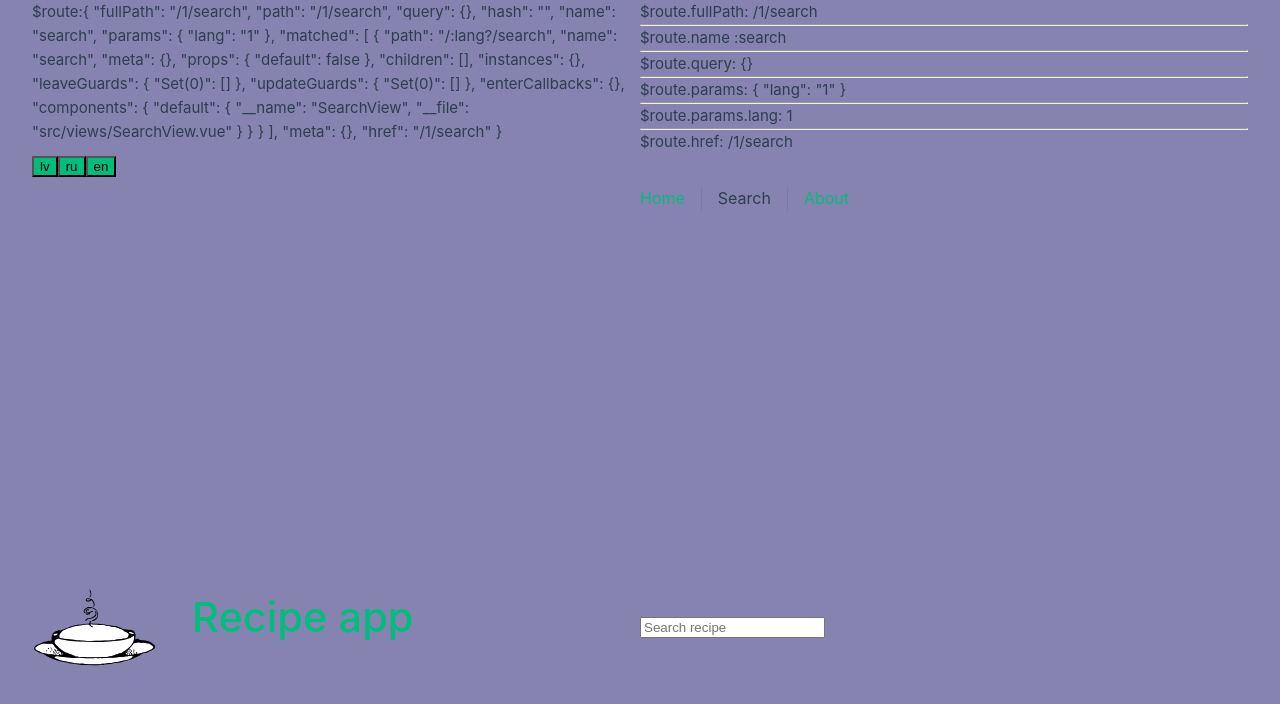
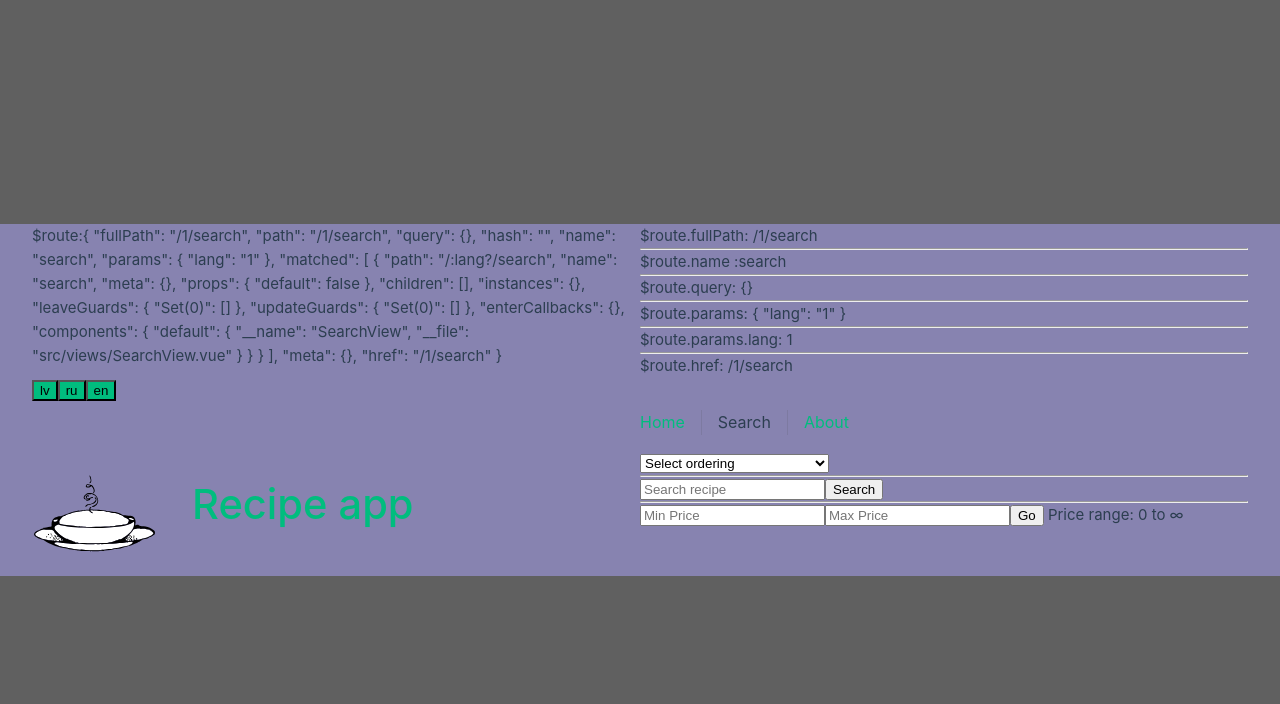
Before and after one commit to kopdarbiba/vue-practice-tom, a Vue app: page /1/search in a window 1280 px wide. Shown: the top 704 px of the page. Built offline with nearby package versions, Linux system fonts and the light colour scheme.

Commit message:
minPrice&maxPrice filter added. Search, ordering field code improvements.

```diff
--- a/src/components/internationalization/LanguageButtons.vue
+++ b/src/components/internationalization/LanguageButtons.vue
@@ -5,7 +5,13 @@ const router = useRouter()
 const route = useRoute()
 
 const submitLanguage = (language) => {
-    router.push({ name: route.name, params: { lang: language }, query: { q: route.query.q } })
+    const newQuery = { ...route.query };
+
+    router.push({
+        name: route.name,
+        params: { lang: language },
+        query: newQuery
+    })
 }
 
 </script>
@@ -40,7 +46,7 @@ const submitLanguage = (language) => {
         </p>
     </div>
     <div class="language-buttons">
-        <button @click="submitLanguage('lv')">lv</button>
+        <button @click="submitLanguage('')">lv</button>
         <button @click="submitLanguage('ru')">ru</button>
         <button @click="submitLanguage('en')">en</button>
     </div>
--- a/src/components/search/SearchRecipeManager.vue
+++ b/src/components/search/SearchRecipeManager.vue
@@ -4,26 +4,84 @@ import { ref } from 'vue'
 
 const router = useRouter()
 const route = useRoute()
-const text = ref('')
+
+const order = ref('')
+const searchQueryString = ref('')
+const min = ref('')
+const max = ref('')
+
+const submitOrdering = () => {
+    const newQuery = { ...route.query };
+    newQuery.order = order.value,
+        router.push({
+            name: route.name,
+            params: { lang: route.params.lang },
+            query: newQuery
+        })
+}
 
 const submitSearch = () => {
-    router.push({ name: route.name, params: { lang: route.params.lang }, query: { q: text.value } })
+    const newQuery = { ...route.query };
+    if (searchQueryString.value !== '') {
+        newQuery.q = searchQueryString.value;
+    } else {
+        delete newQuery.q
+    }
+    router.push({
+        name: route.name,
+        params: { lang: route.params.lang },
+        query: newQuery,
+    });
 }
+
+const submitPriceRange = () => {
+    const newQuery = { ...route.query };
+    if (min.value !== '') {
+        newQuery.minPrice = min.value;
+    } else {
+        delete newQuery.minPrice
+    }
+
+    if (max.value !== '') {
+        newQuery.maxPrice = max.value;
+    } else {
+        delete newQuery.maxPrice
+    }
+    router.push({
+        name: route.name,
+        params: { lang: route.params.lang },
+        query: newQuery,
+    });
+};
+
+
 </script>
 
 <template>
-    <div class="search">
-        <input @keyup.enter="submitSearch" v-model="text" placeholder="Search recipe">
+    <div class="order-recipes">
+
+        <select @change="submitOrdering" v-model="order">
+            <option disabled value="">Select ordering</option>
+            <option value="total_price">Price: Low to high</option>
+            <option value="-total_price">Price: High to low</option>
+            <option value="cooking_time">Cooking Time: Short to long</option>
+            <option value="-cooking_time">Cooking Time: Long to short</option>
+            <option value="servings">Servings: Low to high</option>
+            <option value="-servings">Servings: High to low</option>
+        </select>
 
     </div>
+    <hr>
+    <div class="search-recipes">
+        <input @keyup.enter="submitSearch" v-model="searchQueryString" placeholder="Search recipe">
+        <button @click="submitSearch">Search</button>
+
+    </div>
+    <hr>
+    <div class="filter-recipes-by-price">
+        <input @keyup.enter="submitPriceRange" type="number" v-model="min" placeholder="Min Price" />
+        <input @keyup.enter="submitPriceRange" type="number" v-model="max" placeholder="Max Price" />
+        <button @click="submitPriceRange">Go</button>
+        Price range: {{ $route.query.minPrice || 0 }} to {{ $route.query.maxPrice ? $route.query.maxPrice : '&infin;' }}
+    </div>
 </template>
-
-<style>
-@media (min-width: 1024px) {
-    .search {
-        min-height: 100vh;
-        display: flex;
-        align-items: center;
-    }
-}
-</style>
```
